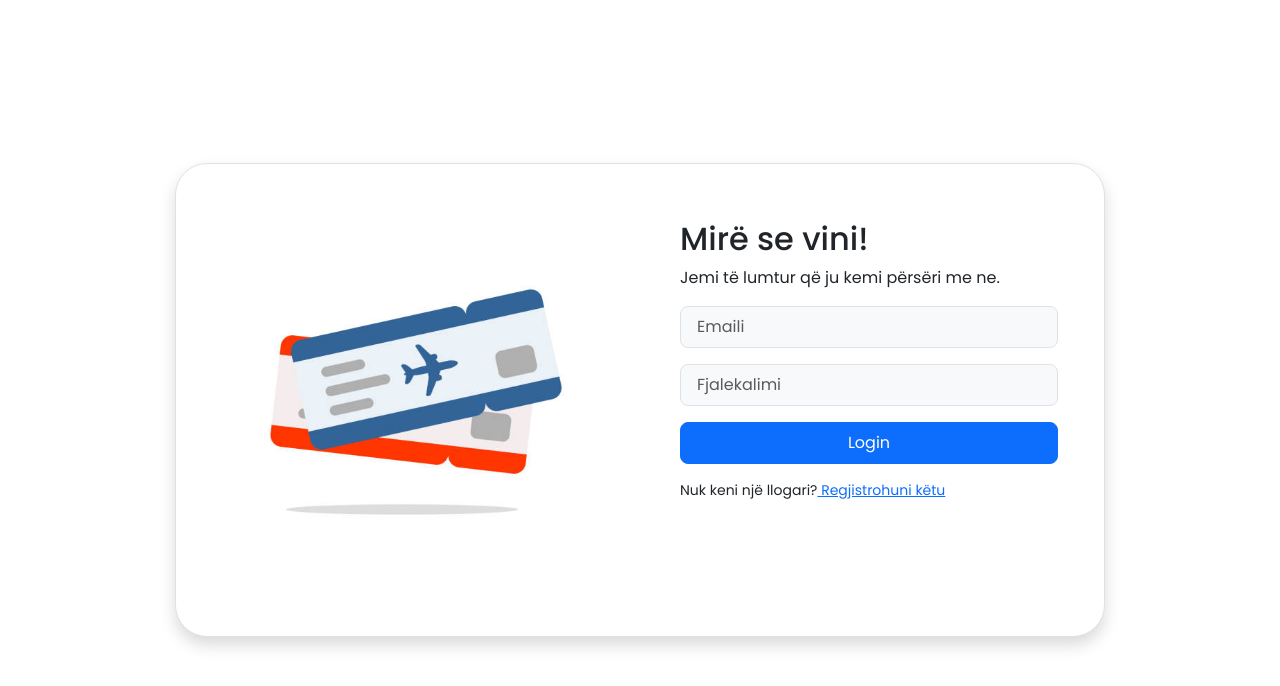
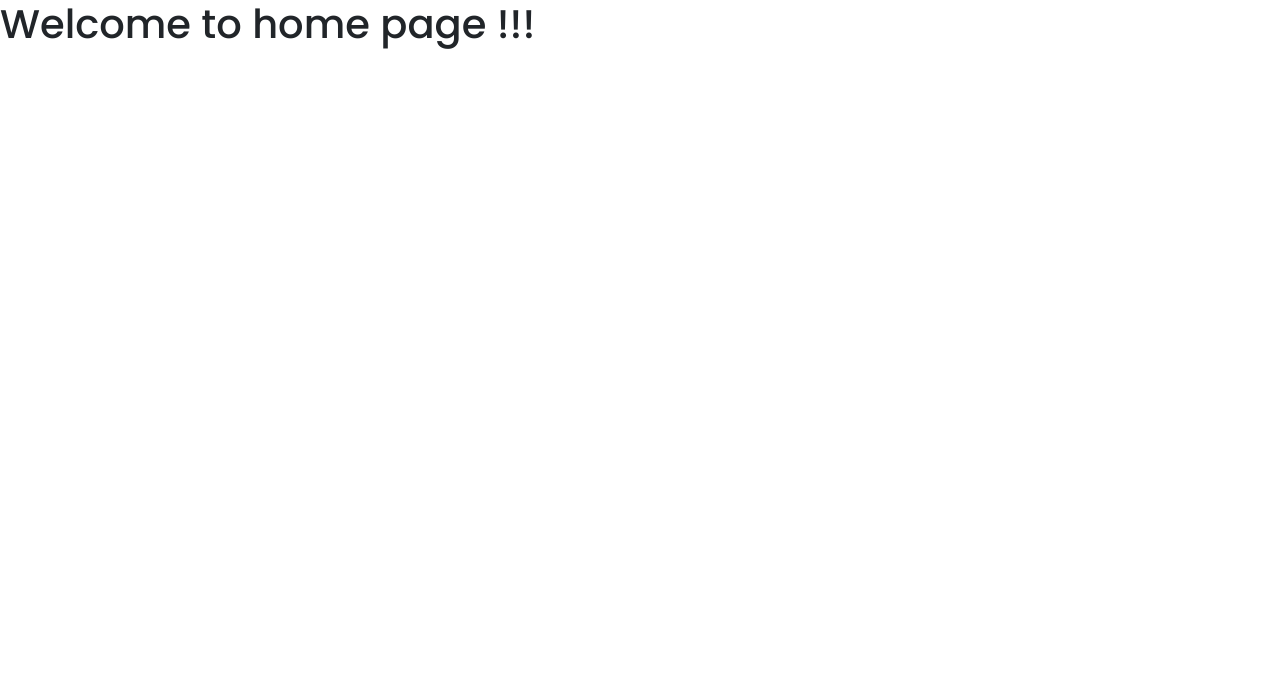
Before and after one commit to andapilingjurka/AirlineTicketsReservationFrontEnd, a React (Create React App) app: page / in a window 1280 px wide. Shown: the top 686 px of the page. Built offline with nearby package versions, Linux system fonts and the light colour scheme.

Commit message:
Rregullimi i path per 'Login'

```diff
--- a/src/App.js
+++ b/src/App.js
@@ -14,11 +14,11 @@ function App() {
   return (
     <Router>
       <Routes>
-        <Route path="/" element={<LoginForm />} />
+        <Route path="/" element={<Home />} />
         <Route path="/registration" element={<Registration />} />
 
         <Route path="/dashboard" element={<Dashboard />} />
-        <Route path="/home" element={<Home />} />
+        <Route path="/login" element={<LoginForm />} />
         <Route path="/shtetet" element={<Shtetet />} />
         <Route path="/qytetet" element={<Qytetet />} />
       </Routes>
--- a/src/components/Home/Home.js
+++ b/src/components/Home/Home.js
@@ -4,6 +4,7 @@ function Home() {
   return (
     <div>
       <h1>Welcome to home page !!!</h1>
+
     </div>
   );
 }
```
